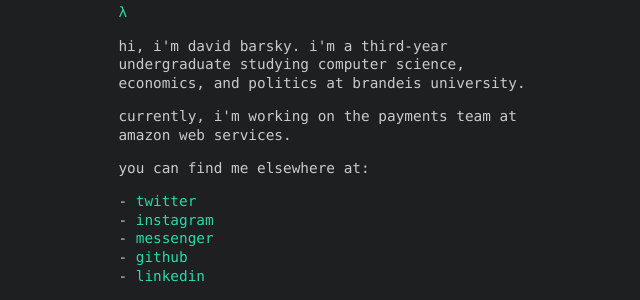
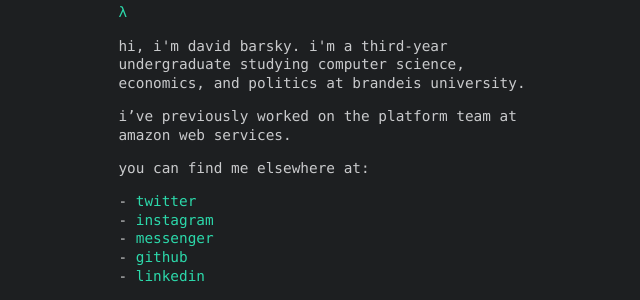
Before and after one commit to davidbarsky/davidbarsky.github.io, a Jekyll site: the page built from index.html, in a window 1280 px wide. Shown: the part 146-446 px from the top of the page, without its empty margins (310-950 px from the left). Built offline with Jekyll 4.4.1, drawn with Linux system fonts in a browser that asks for light colours.

Commit message:
made amazon internship past tense

```diff
--- a/index.html
+++ b/index.html
@@ -6,7 +6,7 @@
   <p class="lambda">λ</p>
   <p>Hi, I'm David Barsky. I'm a third-year undergraduate studying computer science, economics, and politics at Brandeis University.</p>
 
-  <p>Currently, I'm working on the payments team at Amazon Web Services.</p>
+  <p>I’ve previously worked on the platform team at Amazon Web Services.</p>
 
   <p>You can find me elsewhere at:</p>
 
```
